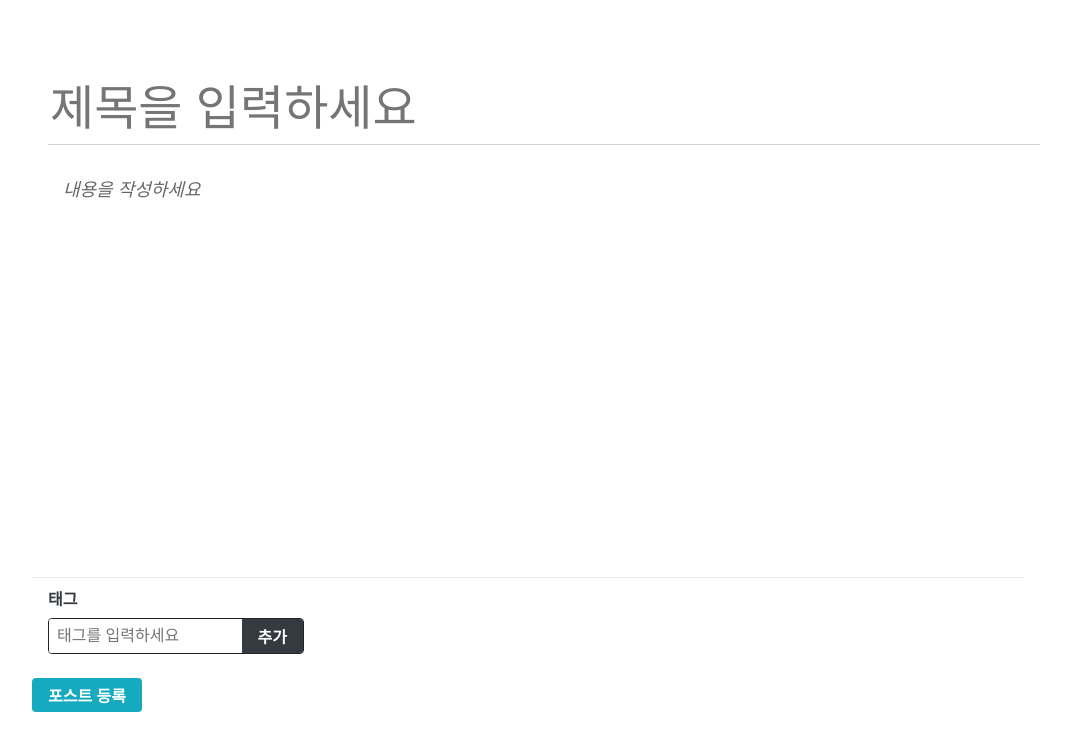
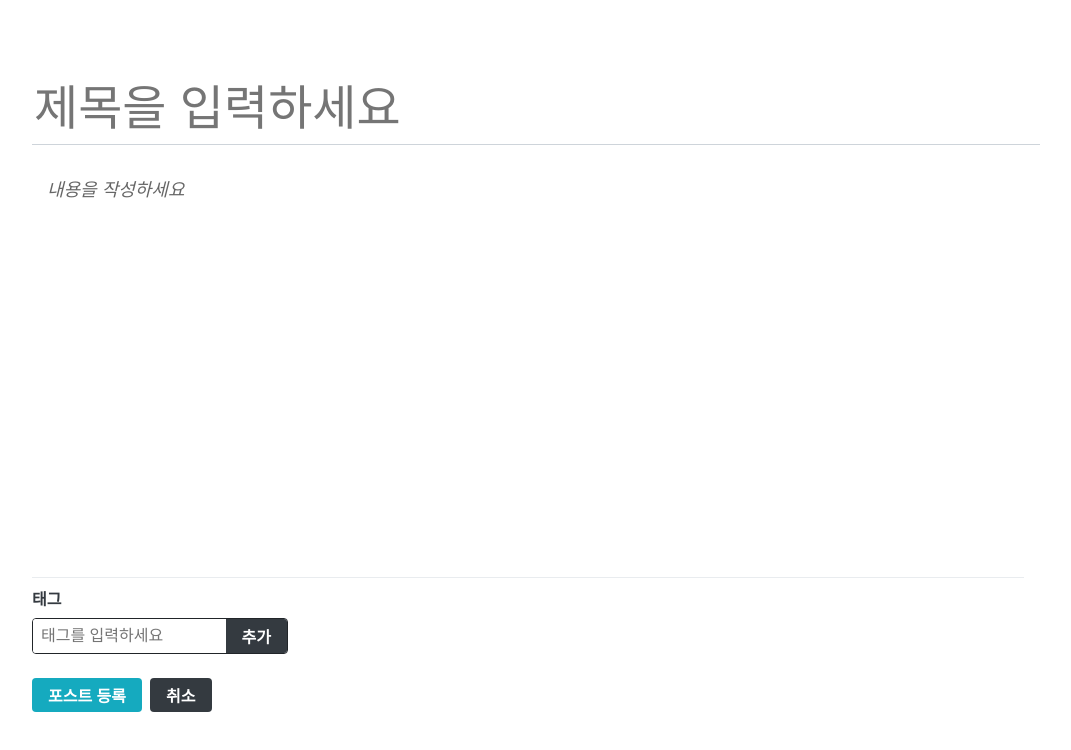
Before and after one commit to upship-kim/Project_React-Blog, a React (Create React App) app in the folder blog-frontend/: page /writer in a window 1280 px wide. Shown: the top 750 px of the page, without its empty margins (112-1183 px from the left). Built offline with nearby package versions, Linux system fonts and the light colour scheme.

Commit message:
creating post insert button

```diff
--- a/blog-frontend/src/components/write/Editor.js
+++ b/blog-frontend/src/components/write/Editor.js
@@ -11,6 +11,7 @@ const EditorBlock = styled(Responsive)`
     */
     padding-top: 5rem;
     padding-bottom: 5rem;
+    padding-left: 0;
 `;
 
 const TitleInput = styled.input`
--- a/blog-frontend/src/components/write/TagBox.js
+++ b/blog-frontend/src/components/write/TagBox.js
@@ -3,8 +3,6 @@ import styled from 'styled-components';
 import palette from '../../lib/styles/palatte';
 
 const TagBoxBlock = styled.div`
-    padding-left: 1rem;
-    padding-right: 1rem;
     width: 100%;
     border-top: 1px solid ${palette.gray[2]};
     padding-top: 0.5rem;
--- a/blog-frontend/src/components/write/WriteActionButton.js
+++ b/blog-frontend/src/components/write/WriteActionButton.js
@@ -17,10 +17,13 @@ const StyledButton = styled(Button)`
     }
 `;
 
-const WriteActionButton = () => {
+const WriteActionButton = ({ onPublish, onCancel }) => {
     return (
         <WriteActionButtonsBlock>
-            <StyledButton cyan>포스트 등록</StyledButton>
+            <StyledButton cyan onClick={onPublish}>
+                포스트 등록
+            </StyledButton>
+            <StyledButton onClick={onCancel}>취소</StyledButton>
         </WriteActionButtonsBlock>
     );
 };
```
